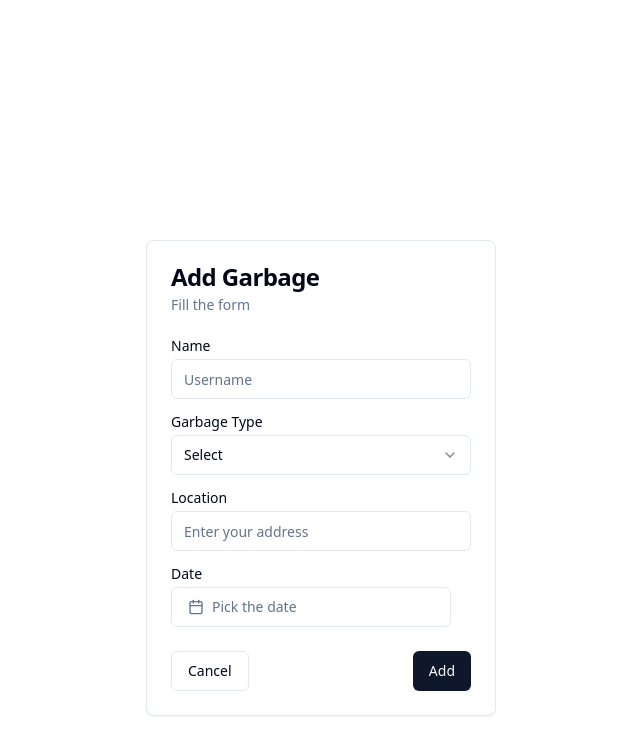
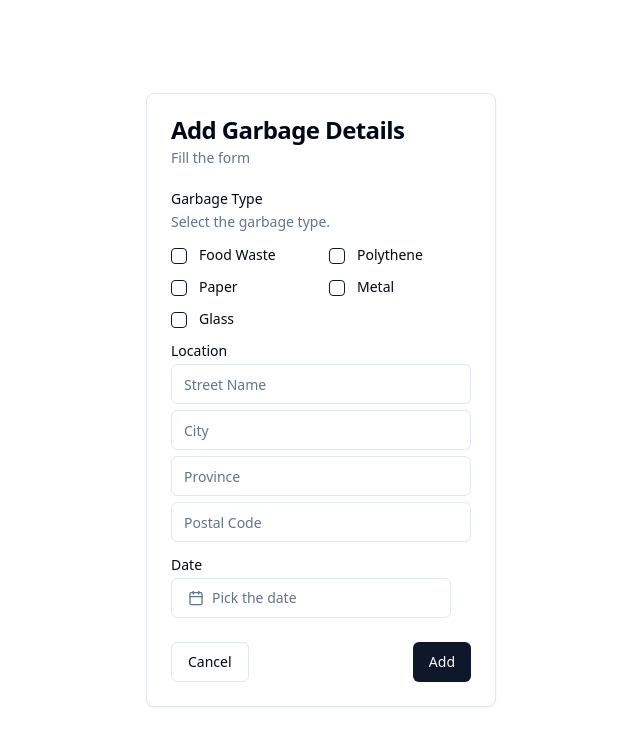
Before and after one commit to shux360/Smart-Bin, a React (Vite) app in the folder frontend/: page /add-garbage-details in a window 1280 px wide. Shown: the top 754 px of the page, without its empty margins (319-959 px from the left). Built offline with nearby package versions, Linux system fonts and the light colour scheme.

Commit message:
update the garbageCard

```diff
--- a/frontend/package.json
+++ b/frontend/package.json
@@ -11,6 +11,7 @@
   },
   "dependencies": {
     "@hookform/resolvers": "^3.6.0",
+    "@radix-ui/react-checkbox": "^1.1.1",
     "@radix-ui/react-label": "^2.1.0",
     "@radix-ui/react-navigation-menu": "^1.2.0",
     "@radix-ui/react-popover": "^1.1.1",
--- a/frontend/src/components/Pages/AddGarbageDetails.jsx
+++ b/frontend/src/components/Pages/AddGarbageDetails.jsx
@@ -1,11 +1,12 @@
 import React from 'react'
-import InputForm from '../mini-components/GarbageForm'
 import { CardWithForm } from '../mini-components/GarbageCard'
+import { GarbageCheckbox } from '../mini-components/GarbageCheckbox'
 
 const AddGarbageDetails = () => {
   return (
     <div>
       <CardWithForm />
+
     </div>
 
   )
--- a/frontend/src/components/mini-components/GarbageCard.jsx
+++ b/frontend/src/components/mini-components/GarbageCard.jsx
@@ -1,10 +1,15 @@
+"use client"
 import * as React from "react"
 import { format } from "date-fns"
 import { Calendar as CalendarIcon } from "lucide-react"
 import { Button } from "@/components/ui/button"
 import { cn } from "@/lib/utils"
+import { zodResolver } from "@hookform/resolvers/zod"
 import { Calendar } from "@/components/ui/calendar"
 import DatePickerDemo from "@/components/mini-components/Datepicker"
+import { Checkbox } from "@/components/ui/checkbox"
+import { toast } from "@/components/ui/use-toast"
+import { GarbageCheckbox } from "./GarbageCheckbox"
 import {
     Popover,
     PopoverContent,
@@ -30,37 +35,25 @@ import {
 
 export function CardWithForm() {
   return (
-    <Card className="w-[350px] mx-auto mt-60">
+    <div className="flex justify-center items-center min-h-screen">
+        <Card className="w-[350px]">
         <CardHeader>
-        <CardTitle>Add Garbage</CardTitle>
+            <CardTitle>Add Garbage Details</CardTitle>
             <CardDescription>Fill the form</CardDescription>
         </CardHeader>
         <CardContent>
             <form>
             <div className="grid w-full items-center gap-4">
                 <div className="flex flex-col space-y-1.5">
-              <Label htmlFor="name">Name</Label>
-              <Input id="name" placeholder="Username" />
-            </div>
-            <div className="flex flex-col space-y-1.5">
                     <Label htmlFor="garbagetype">Garbage Type</Label>
-              <Select>
-                <SelectTrigger id="framework">
-                  <SelectValue placeholder="Select" />
-                </SelectTrigger>
-                <SelectContent position="popper">
-                  <SelectItem value="foodwaste">Food Waste</SelectItem>
-                  <SelectItem value="polythene">Polythene</SelectItem>
-                  <SelectItem value="paper">Paper</SelectItem>
-                  <SelectItem value="metal">Metal</SelectItem>
-                  <SelectItem value="glass">Glass</SelectItem>
-
-                </SelectContent>
-              </Select>
+                    <GarbageCheckbox/>
                 </div>
                 <div className="flex flex-col space-y-1.5">
                     <Label htmlFor="location">Location</Label>
-              <Input id="location" placeholder="Enter your address" />
+                    <Input id="streetName" placeholder="Street Name" />
+                    <Input id="city" placeholder="City" />
+                    <Input id="province" placeholder="Province" />
+                    <Input id="postalcode" placeholder="Postal Code" />
                 </div>
                 <div className="flex flex-col space-y-1.5">
                     <Label htmlFor="date">Date</Label>
@@ -75,6 +68,7 @@ export function CardWithForm() {
             <Button>Add</Button>
         </CardFooter>
         </Card>
+    </div>
   )
 }
 export default CardWithForm;
--- /dev/null
+++ b/frontend/src/components/mini-components/GarbageCheckbox.jsx
@@ -0,0 +1,122 @@
+"use client"
+
+import { zodResolver } from "@hookform/resolvers/zod"
+import { useForm } from "react-hook-form"
+import { z } from "zod"
+import { Checkbox } from "@/components/ui/checkbox"
+import {
+  Form,
+  FormControl,
+  FormDescription,
+  FormField,
+  FormItem,
+  FormLabel,
+  FormMessage,
+} from "@/components/ui/form"
+import { toast } from "@/components/ui/use-toast"
+
+const items = [
+  {
+    id: "foodwaste",
+    label: "Food Waste",
+  },
+  {
+    id: "polythene",
+    label: "Polythene",
+  },
+  {
+    id: "paper",
+    label: "Paper",
+  },
+  {
+    id: "metal",
+    label: "Metal",
+  },
+  {
+    id: "glass",
+    label: "Glass",
+  },
+]
+
+const FormSchema = z.object({
+  items: z.array(z.string()).refine((value) => value.some((item) => item), {
+    message: "You have to select at least one item.",
+  }),
+})
+
+export function GarbageCheckbox() {
+  const form = useForm({
+    resolver: zodResolver(FormSchema),
+    defaultValues: {
+      items: ["recents", "home"],
+    },
+  })
+
+  function onSubmit(data) {
+    toast({
+      title: "You submitted the following values:",
+      description: (
+        <pre className="mt-2 w-[340px] rounded-md bg-slate-950 p-4">
+          <code className="text-white">{JSON.stringify(data, null, 2)}</code>
+        </pre>
+      ),
+    })
+  }
+
+  return (
+    <Form {...form}>
+
+        <FormField
+          control={form.control}
+          name="items"
+          render={() => (
+            <FormItem>
+              <div className="mb-4">
+                <FormDescription>
+                  Select the garbage type.
+                </FormDescription>
+              </div>
+              <div className="grid grid-cols-2 gap-4">
+                {items.map((item) => (
+                  <FormField
+                    key={item.id}
+                    control={form.control}
+                    name="items"
+                    render={({ field }) => {
+                      return (
+                        <FormItem
+                          key={item.id}
+                          className="flex flex-row items-start space-x-3 space-y-0"
+                        >
+                          <FormControl>
+                            <Checkbox
+                              checked={field.value?.includes(item.id)}
+                              onCheckedChange={(checked) => {
+                                return checked
+                                  ? field.onChange([...field.value, item.id])
+                                  : field.onChange(
+                                      field.value?.filter(
+                                        (value) => value !== item.id
+                                      )
+                                    )
+                              }}
+                            />
+                          </FormControl>
+                          <FormLabel className="font-normal">
+                            {item.label}
+                          </FormLabel>
+                        </FormItem>
+                      )
+                    }}
+                  />
+                ))}
+              </div>
+              <FormMessage />
+            </FormItem>
+          )}
+        />
+
+    </Form>
+  )
+}
+export default GarbageCheckbox;
--- a/frontend/src/components/mini-components/GarbageForm.tsx
+++ /dev/null
@@ -1,106 +0,0 @@
-"use client";
-
-import { zodResolver } from "@hookform/resolvers/zod";
-import { useForm } from "react-hook-form";
-import { z } from "zod";
-
-import { Button } from "@/components/ui/button";
-import {
-  Form,
-  FormControl,
-  FormDescription,
-  FormField,
-  FormItem,
-  FormLabel,
-  FormMessage,
-} from "@/components/ui/form";
-import { Input } from "@/components/ui/input";
-import { toast } from "@/components/ui/use-toast";
-
-const FormSchema = z.object({
-  username: z.string().min(2, {
-    message: "Username must be at least 2 characters.",
-  }),
-});
-
-export function InputForm() {
-  const form = useForm<z.infer<typeof FormSchema>>({
-    resolver: zodResolver(FormSchema),
-    defaultValues: {
-      username: "",
-    },
-  });
-
-  function onSubmit(data: z.infer<typeof FormSchema>) {
-    toast({
-      title: "You submitted the following values:",
-      description: (
-        <pre className="mt-2 w-[340px] rounded-md bg-slate-950 p-4">
-          <code className="text-white">{JSON.stringify(data, null, 2)}</code>
-        </pre>
-      ),
-    });
-  }
-
-  return (
-    <div className="flex justify-center items-center min-h-screen">
-      <Form {...form}>
-        <form
-          onSubmit={form.handleSubmit(onSubmit)}
-          className="w-full max-w-md space-y-6"
-        >
-          <FormField
-            control={form.control}
-            name="username"
-            render={({ field }) => (
-              <FormItem>
-                <FormLabel>Username</FormLabel>
-                <FormControl>
-                  <Input placeholder="shadcn" {...field} />
-                </FormControl>
-                {/* <FormDescription>
-                  This is your public display name.
-                </FormDescription> */}
-                <FormMessage />
-              </FormItem>
-            )}
-          />
-          <FormField
-            control={form.control}
-            name="pickuplocation"
-            render={({ field }) => (
-              <FormItem>
-                <FormLabel>Pickup Location</FormLabel>
-                <FormControl>
-                  <Input placeholder="shadcn" {...field} />
-                </FormControl>
-                <FormDescription>
-                  Enter your address of garbage location.
-                </FormDescription>
-                <FormMessage />
-              </FormItem>
-            )}
-          />
-          <FormField
-            control={form.control}
-            name="garbagetype"
-            render={({ field }) => (
-              <FormItem>
-                <FormLabel>Garbage Type</FormLabel>
-                <FormControl>
-                  <Input placeholder="shadcn" {...field} />
-                </FormControl>
-                <FormDescription>
-                  Enter your address of garbage location.
-                </FormDescription>
-                <FormMessage />
-              </FormItem>
-            )}
-          />
-          <Button type="submit">Submit</Button>
-        </form>
-      </Form>
-    </div>
-  );
-}
-export default InputForm;
--- /dev/null
+++ b/frontend/src/components/ui/checkbox.jsx
@@ -0,0 +1,24 @@
+"use client"
+
+import * as React from "react"
+import * as CheckboxPrimitive from "@radix-ui/react-checkbox"
+import { Check } from "lucide-react"
+
+import { cn } from "@/lib/utils"
+
+const Checkbox = React.forwardRef(({ className, ...props }, ref) => (
+  <CheckboxPrimitive.Root
+    ref={ref}
+    className={cn(
+      "peer h-4 w-4 shrink-0 rounded-sm border border-primary ring-offset-background focus-visible:outline-none focus-visible:ring-2 focus-visible:ring-ring focus-visible:ring-offset-2 disabled:cursor-not-allowed disabled:opacity-50 data-[state=checked]:bg-primary data-[state=checked]:text-primary-foreground",
+      className
+    )}
+    {...props}>
+    <CheckboxPrimitive.Indicator className={cn("flex items-center justify-center text-current")}>
+      <Check className="h-4 w-4" />
+    </CheckboxPrimitive.Indicator>
+  </CheckboxPrimitive.Root>
+))
+Checkbox.displayName = CheckboxPrimitive.Root.displayName
+
+export { Checkbox }
```
Also changed, not shown: frontend/jsconfig.json (+0 -18 lines), 1 other file (tests, documents, lock files or other folders). Lines whose indentation alone changed are shown as unchanged.
